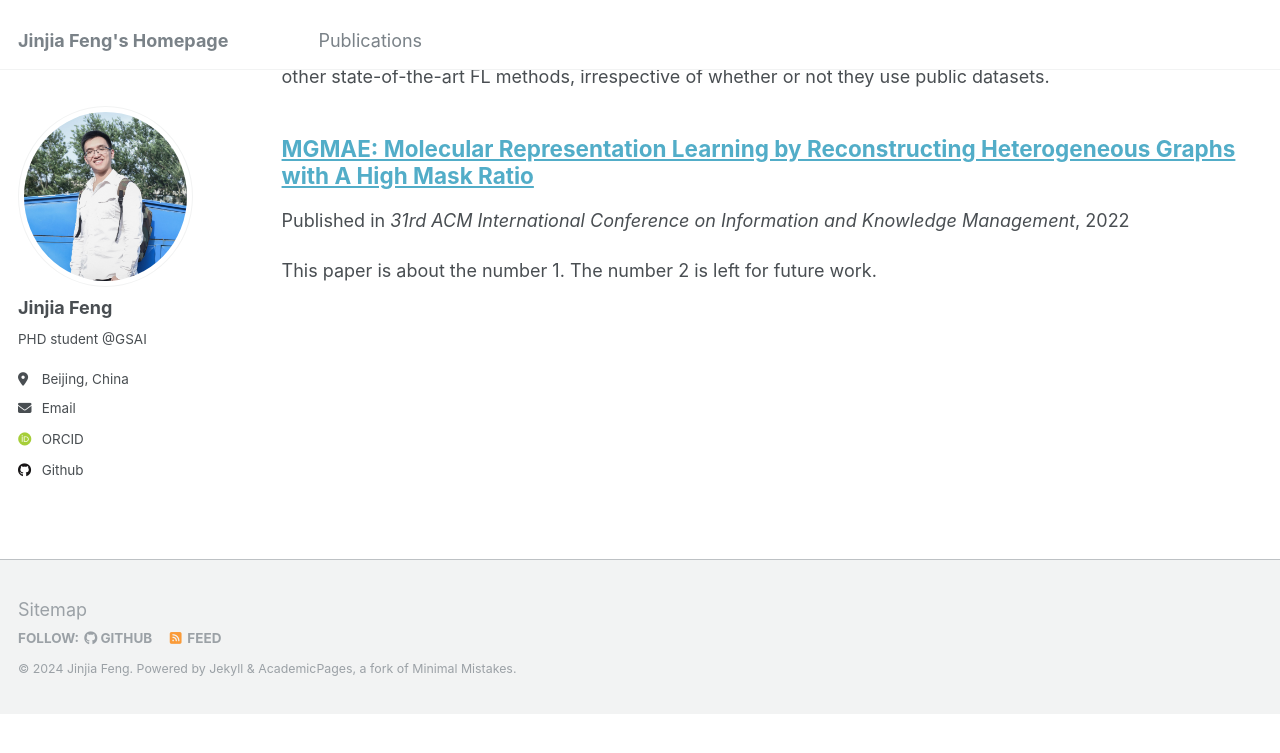
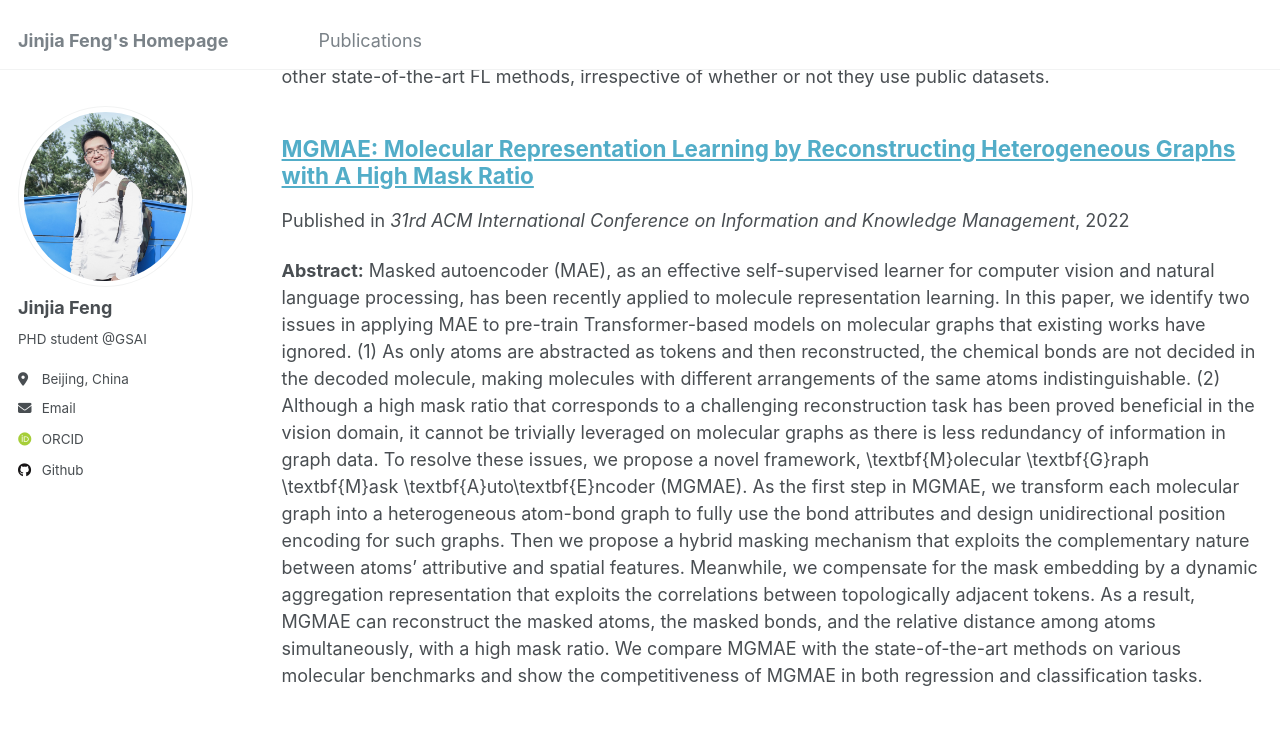
Before and after one commit to xkxxfyf/Jinjia-Feng, a Jekyll site: the page built from _pages/publications.html, in a window 1280 px wide and 900 px high, scrolled down 563 px. Shown: the top 753 px of the window. Built offline with Jekyll 4.4.1, drawn with Linux system fonts in a browser that asks for light colours; some web fonts are replaced; before the commit the page ends 1278 px from its top, so only the background shows below that.

Commit message:
Update MGMAE.md

```diff
--- a/_publications/MGMAE.md
+++ b/_publications/MGMAE.md
@@ -1,9 +1,7 @@
 ---
 title: "MGMAE: Molecular Representation Learning by Reconstructing Heterogeneous Graphs with A High Mask Ratio"
 collection: publications
-category: manuscripts
 permalink: /publication/MGMAE
-excerpt: 'This paper is about the number 1. The number 2 is left for future work.'
 date: 2022-08-03
 venue: '31rd ACM International Conference on Information and Knowledge Management'
 ---
```
